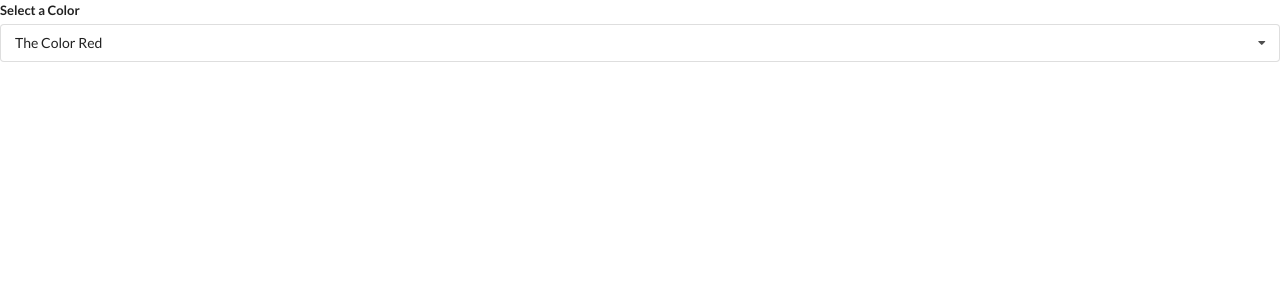
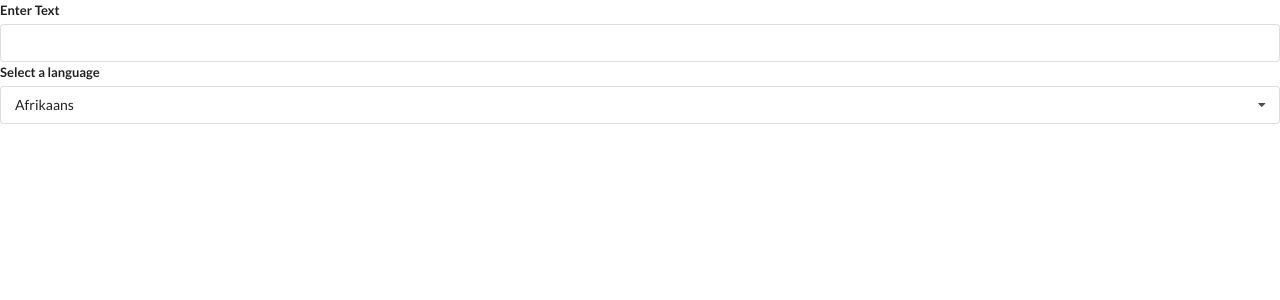
Before and after one commit to HarDhillon/react-widgets, a React (Create React App) app: page / in a window 1280 px wide. Shown: the top 300 px of the page. Built offline with nearby package versions, Linux system fonts and the light colour scheme.

Commit message:
creating translate widget with options for languages

```diff
--- a/src/App.js
+++ b/src/App.js
@@ -2,6 +2,7 @@
 import Accordion from './components/Accordion';
 import Search from './components/Search';
 import Dropdown from './components/DropDown';
+import Translate from './components/Translate';
 
 const items = [
   {
@@ -34,16 +35,10 @@
 ]
 
 export default () => {
-  const [selected, setSelected] = useState(options[0]);
 
   return (
     <div>
-      {/* <Accordion items={items} /> */}
-      {/* <Search /> */}
-      <Dropdown
-      options={options}
-      selected={selected}
-      onSelectedChange={setSelected} />
+      <Translate />
     </div>
   )
 };
--- a/src/components/DropDown.js
+++ b/src/components/DropDown.js
@@ -1,6 +1,6 @@
 import React, { useState, useEffect, useRef } from 'react';
 
-const Dropdown = ({ options, selected, onSelectedChange }) => {
+const Dropdown = ({ options, selected, onSelectedChange, label }) => {
 
   const [open, setOpen] = useState(false);
   const ref = useRef();
@@ -33,7 +33,7 @@
   return (
     <div ref={ref} className="ui form">
       <div className="field">
-        <label className="label">Select a Color</label>
+        <label className="label">{label}</label>
         <div
         onClick={ () => setOpen(!open) }
         className={`ui selection dropdown ${open ? 'visible active' : ""}`}
--- /dev/null
+++ b/src/components/Translate.js
@@ -0,0 +1,48 @@
+import React, { useState } from 'react';
+import Dropdown from './DropDown';
+
+// AIzaSyCHUCmpR7cT_yDFHC98CZJy2LTms-IwDlM
+
+const options = [
+  {
+    label: "Afrikaans",
+    value: "af"
+  },
+  {
+    label: "Arabic",
+    value: "ar"
+  },
+  {
+    label: "Hindi",
+    value: "hi"
+  },
+  {
+    label: "Dutch",
+    value: "nl"
+  }
+];
+
+const Translate = () => {
+  const [language, setLanguage] = useState(options[0])
+  const [text, setText] = useState('');
+
+  return (
+    <div>
+      <div className="ui form">
+        <div className="field">
+          <label>Enter Text</label>
+          <input value={text} onChange={e => setText(e.target.value)} />
+        </div>
+      </div>
+
+      <Dropdown
+      label="Select a language"
+      selected={language}
+      onSelectedChange={setLanguage}
+      options={options} />
+
+    </div>
+  )
+};
+
+export default Translate;
```
